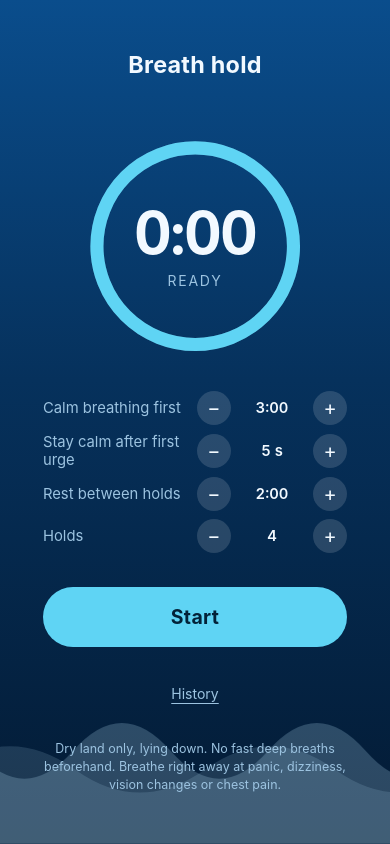
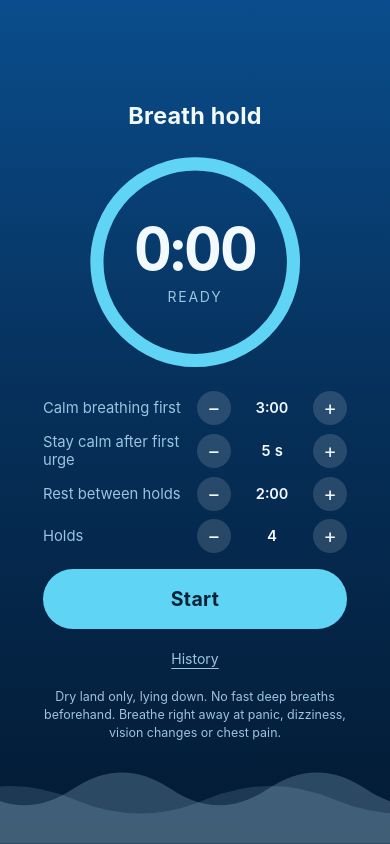
Before and after one commit to Vatroslav/breath-hold, a plain HTML site: page index.html in a window 390 px wide. Drawn offline with Linux system fonts and the light colour scheme.

Commit message:
Fit idle screen on small phones, lower waves, add README
Co-Authored-By: Claude Fable 5.1 <noreply@anthropic.com>

```diff
--- a/index.html
+++ b/index.html
@@ -36,7 +36,7 @@
     gap: clamp(16px, 4vh, 40px);
     padding: max(20px, env(safe-area-inset-top)) 24px max(20px, env(safe-area-inset-bottom));
   }
-  .waves { position: fixed; left: 0; right: 0; bottom: 0; height: 22vh; pointer-events: none; z-index: 0; overflow: hidden; }
+  .waves { position: fixed; left: 0; right: 0; bottom: 0; height: 13vh; pointer-events: none; z-index: 0; overflow: hidden; }
   .waves svg { position: absolute; bottom: 0; left: 0; width: 200%; height: 100%; }
   .waves .w1 { animation: drift 16s linear infinite; opacity: .22; }
   .waves .w2 { animation: drift 26s linear infinite reverse; opacity: .14; }
@@ -48,6 +48,8 @@
   .round { margin-top: 4px; font-size: clamp(13px, 3.6vw, 17px); color: var(--muted); letter-spacing: .12em; text-transform: uppercase; }
 
   .dial { position: relative; width: min(74vw, 46vh); aspect-ratio: 1; }
+  body.idle { gap: clamp(10px, 2vh, 22px); }
+  .idle .top { min-height: 0; }
   .idle .dial { width: min(56vw, 30vh); }
   .idle .count { font-size: clamp(44px, 15vw, 110px); }
   .dial svg { width: 100%; height: 100%; transform: rotate(-90deg); }
--- a/sw.js
+++ b/sw.js
@@ -1,4 +1,4 @@
-const CACHE = "breath-hold-v1";
+const CACHE = "breath-hold-v2";
 const ASSETS = [
   "./",
   "./index.html",
```
Also changed, not shown: 1 other file.
